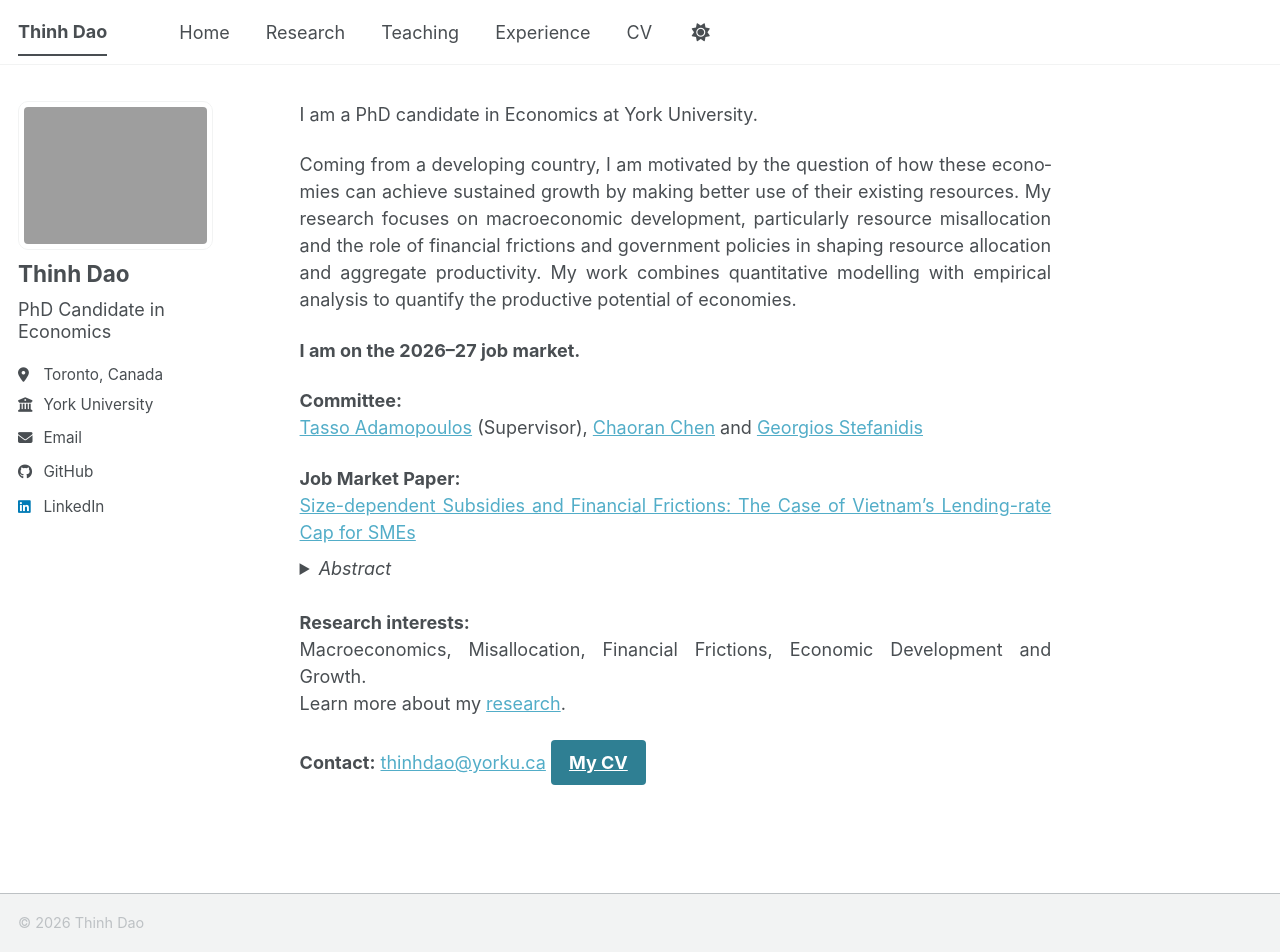
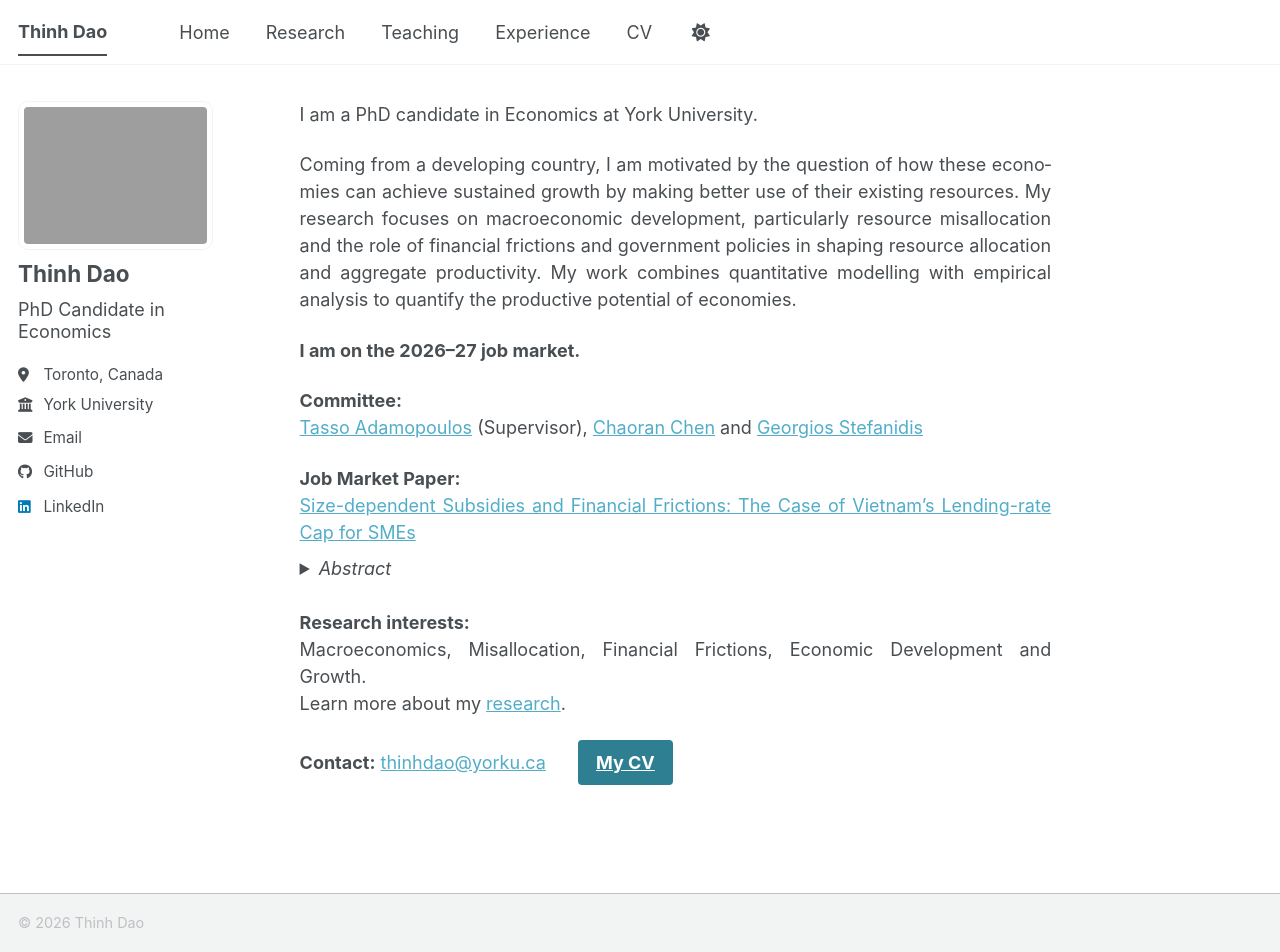
Before and after one commit to thinh-dao-econ/thinh-dao-econ.github.io, a Jekyll site: the page built from _pages/about.md, in a window 1280 px wide and 952 px high. Built offline with Jekyll 4.4.1, drawn with Linux system fonts in a browser that asks for light colours; a style sheet for code colours, icons or effects is not loaded.

Commit message:
Improve CV button style in about page
Updated the CV button style for better spacing.

```diff
--- a/_pages/about.md
+++ b/_pages/about.md
@@ -30,4 +30,4 @@ Motivated by a policy in Vietnam that capped short-term lending rates for small
 Macroeconomics, Misallocation, Financial Frictions, Economic Development and Growth.<br>
 Learn more about my [research](/research/).<br>
 
-**Contact:** [thinhdao@yorku.ca](mailto:thinhdao@yorku.ca) [My CV](/files/Thinh_Dao_CV.pdf){: .btn .btn--primary .btn--large target="_blank" rel="noopener noreferrer"}
+**Contact:** [thinhdao@yorku.ca](mailto:thinhdao@yorku.ca) [My CV](/files/Thinh_Dao_CV.pdf){: .btn .btn--primary .btn--large style="margin-left: 1.5em;" target="_blank" rel="noopener noreferrer"}
```
